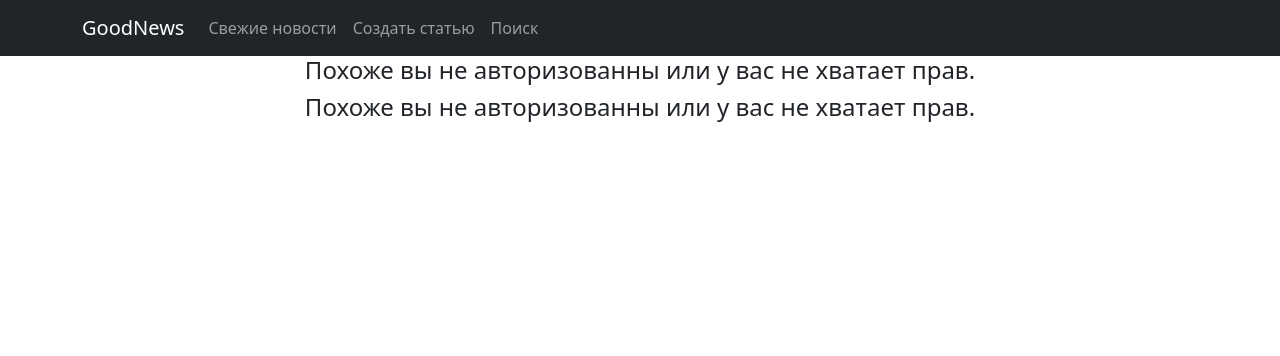
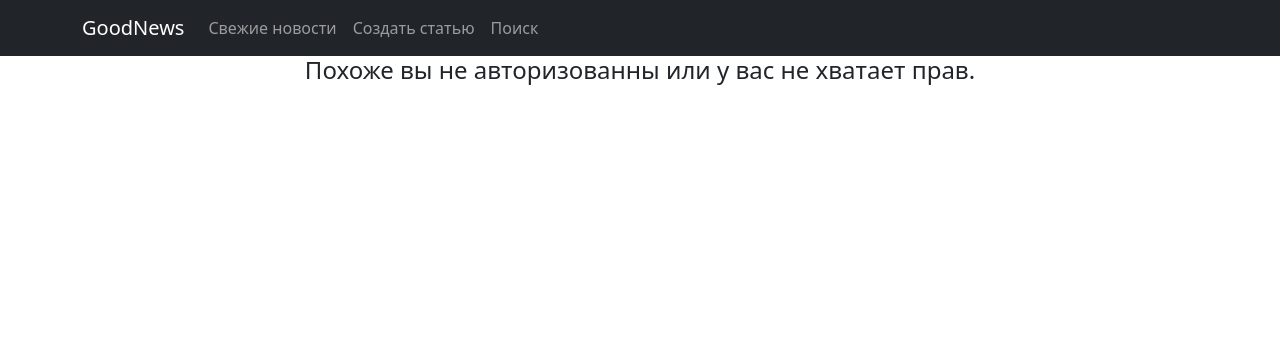
Before and after one commit to XanderMoroz/Homework_9.5.4-HW-03, a Django app: template GoodNews/templates/news/add.html in a window 1280 px wide. Shown: the top 356 px of the page. Run offline with Django 4.2, Linux system fonts and the light colour scheme; the template is opened without the code that fills it, so the values that code supplies are empty; some libraries are stand-ins or nearby versions.

Commit message:
d9 initial

```diff
--- a/GoodNews/templates/news/add.html
+++ b/GoodNews/templates/news/add.html
@@ -14,7 +14,7 @@
 </form>
 {% else %}
 <h4>Похоже вы не авторизованны или у вас не хватает прав.</h4>
-<h4>Похоже вы не авторизованны или у вас не хватает прав.</h4>
+
 
 {% endif %}
 
```
